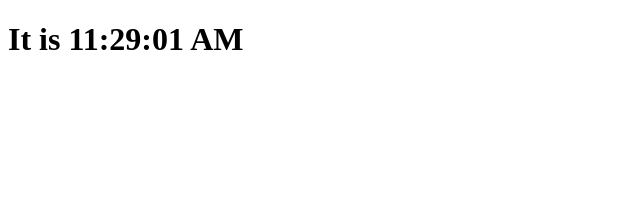
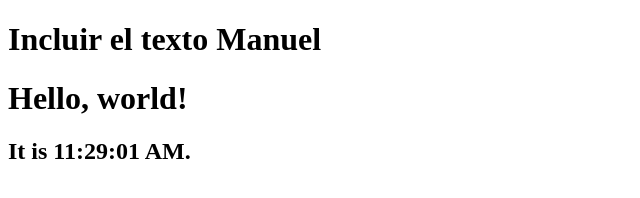
Before and after one commit to byVilla/React-Tutorial, a React app: page / in a window 1280 px wide. Shown: the whole page, without its empty margins (0-640 px from the left). Built offline with nearby package versions, Linux system fonts and the light colour scheme.

Commit message:
State and lifecycle

```diff
--- a/public/index.html
+++ b/public/index.html
@@ -32,6 +32,7 @@
   <div id="test2"></div>
   <div id="test3"></div>
   <div id="test4"></div>
+  <div id="component" />
 </body>
 
 </html>
--- /dev/null
+++ b/src/clock.js
@@ -0,0 +1,28 @@
+import React from "react";
+
+class Clock extends React.Component {
+  constructor(props) {
+    super(props);
+    this.state = { date: new Date() };
+  }
+  componentDidMount() {
+    this.timerID = setInterval(() => this.tick(), 1000);
+  }
+  componentWillUnmount() {
+    clearInterval(this.timerID);
+  }
+  tick() {
+    this.setState({
+      date: new Date()
+    });
+  }
+  render() {
+    return (
+      <div>
+        <h1>Hello, world!</h1>
+        <h2>It is {this.state.date.toLocaleTimeString()}.</h2>
+      </div>
+    );
+  }
+}
+export default Clock;
--- a/src/index.js
+++ b/src/index.js
@@ -1,17 +1,14 @@
 import React from "react";
 import ReactDOM from "react-dom";
+import Clock from "./clock";
 
 import "./styles.css";
-var i = 0;
-function tick() {
-  const date = (
-    <div>
-      <h1>It is {new Date().toLocaleTimeString()}</h1>
-    </div>
-  );
-  ReactDOM.render(date, document.getElementById("test" + i));
-  i++;
-  if (i === 5) i = 0;
-  console.log("test" + i);
+
+class Text extends React.Component {
+  render() {
+    return <h1>Incluir el texto {this.props.attrName}</h1>;
+  }
 }
-setInterval(tick, 5000);
+const text = <Text attrName="Manuel" />;
+ReactDOM.render(text, document.getElementById("test0"));
+ReactDOM.render(<Clock />, document.getElementById("component"));
```
Also changed, not shown: src/elements.js (added, +15 -0 lines).
